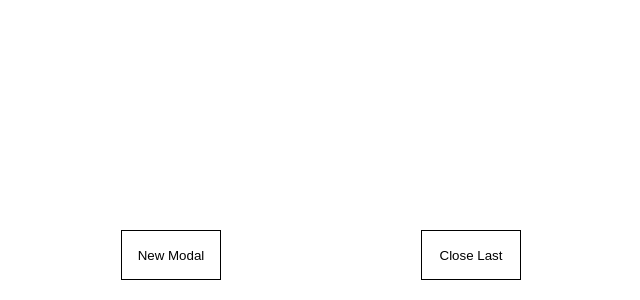
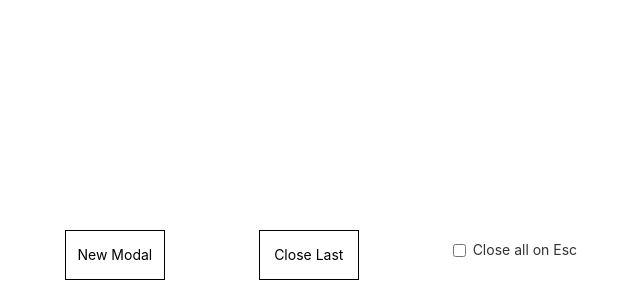
Before and after one commit to sergey-lapin/modalz, a React (Create React App) app: page / in a window 1280 px wide. Shown: the part 500-800 px from the top of the page, without its empty margins (319-959 px from the left). Built offline with nearby package versions, Linux system fonts and the light colour scheme.

Commit message:
add checkbox to controll esc

```diff
--- a/package.json
+++ b/package.json
@@ -3,6 +3,7 @@
   "version": "0.1.0",
   "private": true,
   "dependencies": {
+    "@material/react-checkbox": "^0.15.0",
     "@testing-library/jest-dom": "^4.2.4",
     "@testing-library/react": "^9.3.2",
     "@testing-library/user-event": "^7.1.2",
--- a/public/index.html
+++ b/public/index.html
@@ -8,6 +8,7 @@
   <meta name="theme-color" content="#000000" />
   <meta name="description" content="Web site created using create-react-app" />
   <link rel="apple-touch-icon" href="%PUBLIC_URL%/logo192.png" />
+  <link rel="stylesheet" href="https://maxcdn.bootstrapcdn.com/bootstrap/3.3.7/css/bootstrap.min.css">
   <!--
       manifest.json provides metadata used when your web app is installed on a
       user's mobile device or desktop. See https://developers.google.com/web/fundamentals/web-app-manifest/
--- a/src/App.css
+++ b/src/App.css
@@ -7,7 +7,7 @@ html, body, #root {
     display: block;
 }
 
-* {
+div {
     -webkit-appearance:none;
     touch-action: manipulation;
     -webkit-touch-callout: none; /* iOS Safari */
@@ -19,7 +19,7 @@ html, body, #root {
                                   supported by Chrome, Edge, Opera and Firefox */
 }
 
-*:focus {
+* {
     outline: none;
 }
 
@@ -31,7 +31,7 @@ html, body, #root {
 }
 
 .row {
-    width: 400px;
+    width: 700px;
     display: flex;
     justify-content: space-between;
     margin-bottom: 20px;
--- a/src/App.tsx
+++ b/src/App.tsx
@@ -7,6 +7,7 @@ import { ElementCard, getElementNumber } from './components/ElementCard'
 
 const App = () => {
   let buttonRef = React.useRef<HTMLButtonElement>(null);
+  let [shouldCloseAllOnEsc, setShouldCloseAllOnEsc] = React.useState(false);
   let [arrayOfModals, setArrayOfModals] = React.useState<number[]>([])
 
   const addModal = React.useCallback(() => {
@@ -35,10 +36,11 @@ const App = () => {
     {arrayOfModals.map((i) => {
       let position = getRandomPosition({
         hOffset: 250,
-        vOffset: 250 * 1.25,
+        vOffset: 350,
       })
       return (<PositionedModal
         {...position}
+        shouldCloseAllOnEsc={shouldCloseAllOnEsc}
         key={i}
         id={i}
         onRemove={closeModal}
@@ -57,6 +59,16 @@ const App = () => {
       <Button onClick={closeLast}>
         Close Last
       </Button>
+      <div className="checkbox">
+        <label>
+          <input
+            type="checkbox"
+            value="shouldCloseAllOnEsc"
+            checked={shouldCloseAllOnEsc}
+            onChange={() => setShouldCloseAllOnEsc(!shouldCloseAllOnEsc)} />
+          Close all on Esc
+        </label>
+      </div>
     </div>
   </div>
 
--- a/src/components/PositionedModal.tsx
+++ b/src/components/PositionedModal.tsx
@@ -2,9 +2,16 @@ import React from 'react';
 import { useModal } from '../hooks/useModalHook'
 import { Cross } from './Cross'
 
-type ModalT = { id: number, x: number, y: number, onRemove: Function, children: any }
+type ModalT = {
+    id: number,
+    x: number,
+    y: number,
+    onRemove: Function,
+    children: any,
+    shouldCloseAllOnEsc: boolean
+}
 
-export const PositionedModal = ({ x, y, id, onRemove, children }: ModalT) => {
+export const PositionedModal = ({ x, y, id, onRemove, children, shouldCloseAllOnEsc }: ModalT) => {
     const { showModal, hideModal } = useModal(
         () => {
             return <div style={{
@@ -18,7 +25,7 @@ export const PositionedModal = ({ x, y, id, onRemove, children }: ModalT) => {
                 </Cross>
             </div >
         },
-        { onClose: () => onRemove(id) },
+        { onClose: () => onRemove(id), shouldCloseAllOnEsc },
         [x, y]
     );
 
--- a/src/hooks/useEscProcessing.ts
+++ b/src/hooks/useEscProcessing.ts
@@ -1,12 +1,16 @@
 import * as React from "react";
 const listeners: ((e: KeyboardEvent) => void)[] = [];
 
-export const useEscProcessing = ({ onEsc }: { onEsc: Function }) => {
+export const useEscProcessing = ({ onEsc, shouldCloseAll }: { onEsc: Function, shouldCloseAll?: boolean }) => {
     React.useLayoutEffect(() => {
         let callback = (e: KeyboardEvent) => {
             if (e.keyCode === 27) {
                 onEsc()
-                e.stopImmediatePropagation();
+                if (shouldCloseAll) {
+                    e.stopPropagation();
+                } else {
+                    e.stopImmediatePropagation();
+                }
                 document.removeEventListener('keydown', callback)
             }
         }
@@ -25,5 +29,5 @@ export const useEscProcessing = ({ onEsc }: { onEsc: Function }) => {
         return () => {
             document.removeEventListener('keydown', callback)
         }
-    }, [onEsc])
+    }, [onEsc, shouldCloseAll])
 }
--- a/src/hooks/useModalHook.ts
+++ b/src/hooks/useModalHook.ts
@@ -13,9 +13,11 @@ type Props = {
     hideModal: () => void
 }
 
+type OptionsT = { onClose: Function, shouldCloseAllOnEsc: boolean }
+
 export const useModal = (
     component: React.FunctionComponent<any>,
-    { onClose }: { onClose: Function },
+    { onClose, shouldCloseAllOnEsc }: OptionsT,
     inputs: any[] = []
 ): Props => {
     assertFunctionalComponent(component);
@@ -33,7 +35,7 @@ export const useModal = (
         // eslint-disable-next-line
     }, []);
 
-    useEscProcessing({ onEsc: hideModal })
+    useEscProcessing({ onEsc: hideModal, shouldCloseAll: shouldCloseAllOnEsc })
 
     return {
         showModal,
```
Also changed, not shown: 1 other file (tests, documents, lock files or other folders).
